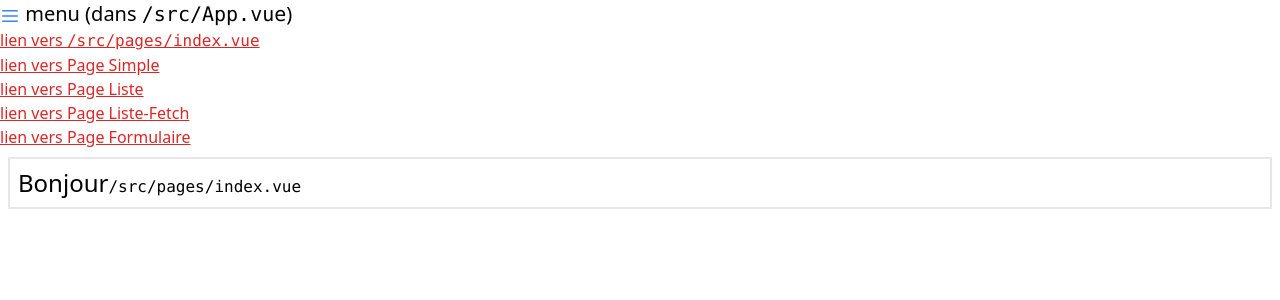
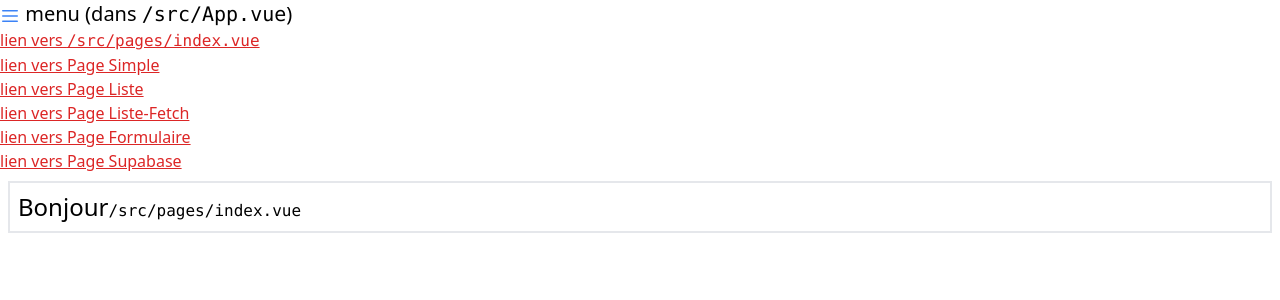
Before and after one commit to ilkaymenn/tp01, a Vue app: page / in a window 1280 px wide. Shown: the top 300 px of the page. Built offline with nearby package versions, Linux system fonts and the light colour scheme; what @formkit/vue would draw is missing.

Commit message:
lien supabase dans app ok

```diff
--- a/src/App.vue
+++ b/src/App.vue
@@ -31,6 +31,11 @@
           <h2>lien vers Page Formulaire</h2>
         </router-link>
       </li>
+      <li>
+        <router-link class="text-red-600 underline" to="/liste-supabase">
+          <h2>lien vers Page Supabase</h2>
+        </router-link>
+      </li>
     </ul>
   </nav>
 
```
